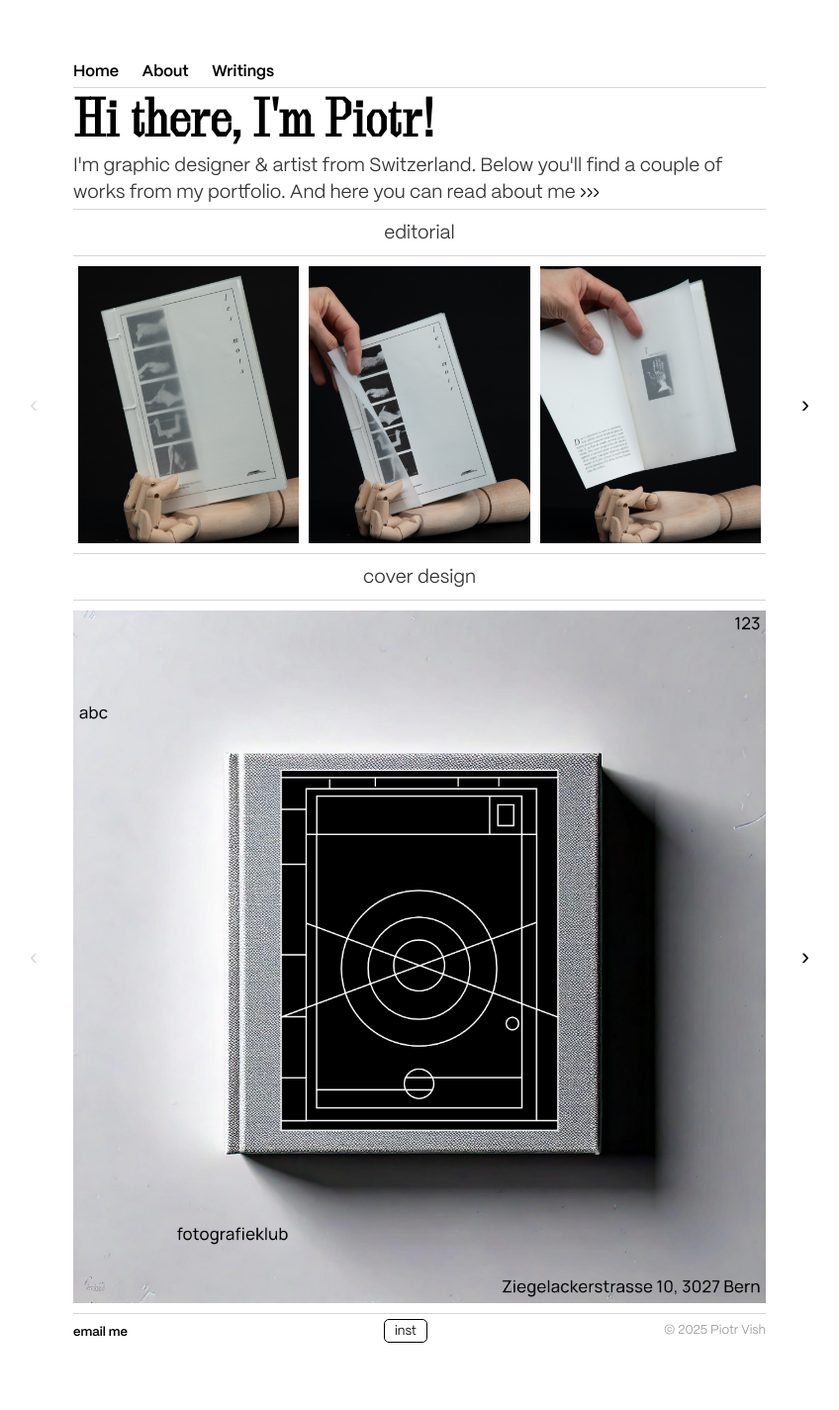
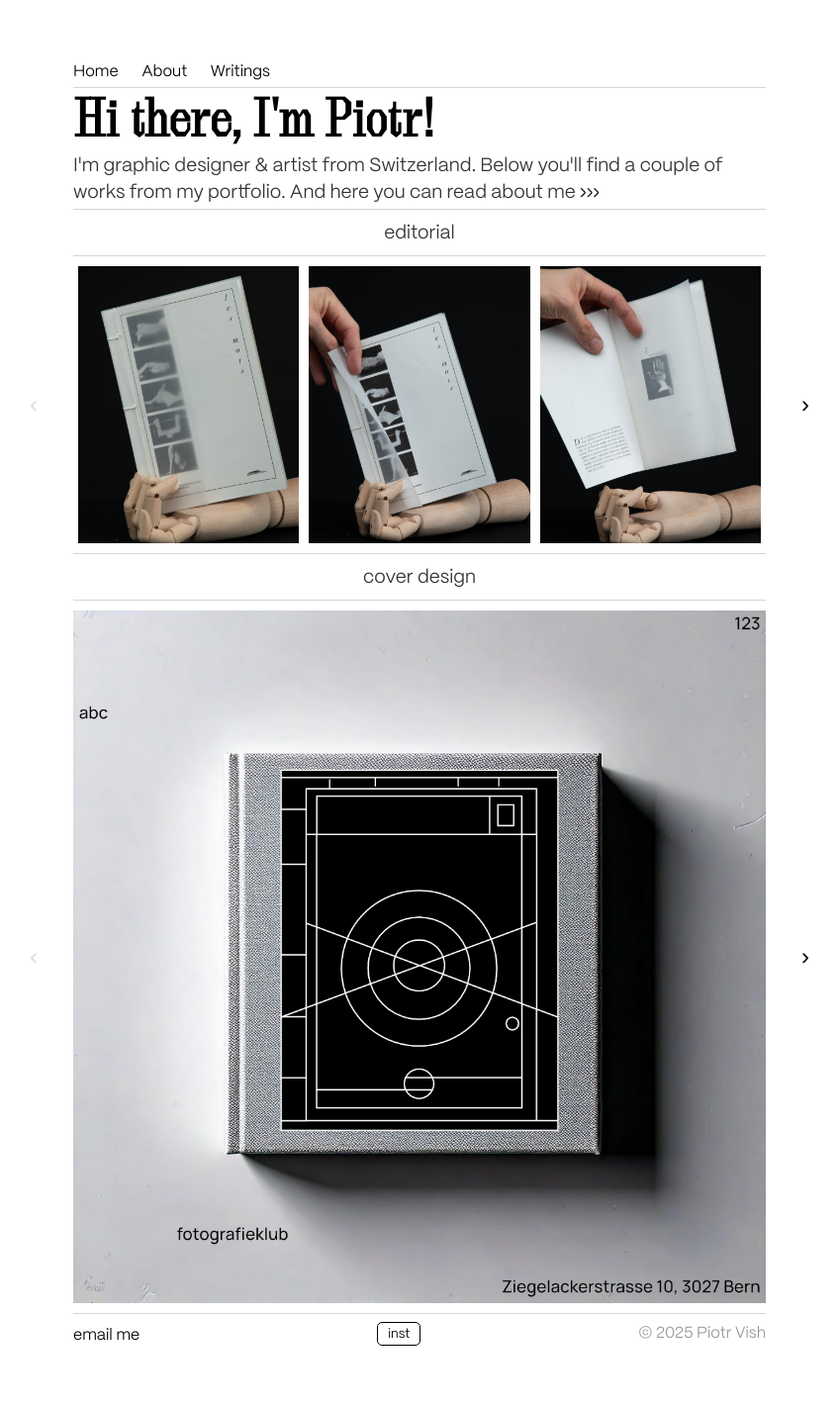
Before and after one commit to piotrvish/piotrvish.github.io, a Jekyll site: the page index.html, which Jekyll copies as it is, in a window 1280 px wide. Shown: the whole page at 99% size, without its empty margins (216-1064 px from the left). Built offline with Jekyll 4.4.1, drawn with Linux system fonts in a browser that asks for light colours; some web fonts are replaced.

Commit message:
Type changes

```diff
--- a/css/main.css
+++ b/css/main.css
@@ -40,11 +40,12 @@ nav{
 }
 
 nav ul, footer ul {
-    font-family: "PP Mori SemiBold";
+    font-family: "PP Mori Book";
+    font-size: 1rem;
     padding: 0px;
     list-style: none;
     margin-bottom: 0.3em;
-}
+    }
 
 footer ul{
     margin-top: 6px;
@@ -85,7 +86,7 @@ p {
 
 footer {
     border-top: 1px solid #d5d5d5;
-    font-size: .8em;
+    font-size: 1rem;
 }
 
 ul.posts {
@@ -315,9 +316,8 @@ section {
   }
 
   figcaption {
-    font-family: "PP Mori SemiBold";
-    font-size: 18px;
-    font-weight: regular;
+    font-family: "PP Mori Book";
+    font-size: 1rem;
     max-width: 10rem;
     margin: 0.25rem 0 0 0;
   }
```
